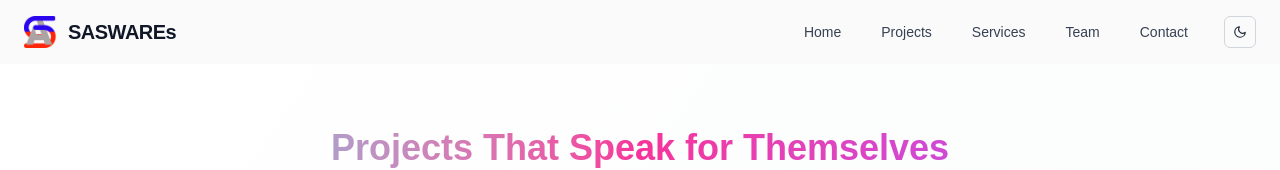
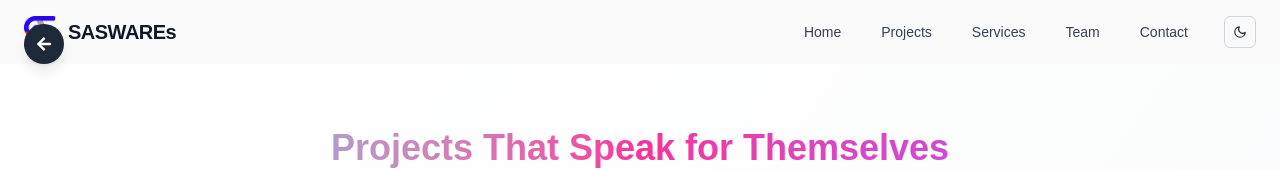
Before and after one commit to SASWAREsTech/saswares, a Next.js app: page /projects in a window 1280 px wide. Shown: the top 170 px of the page. Built offline with nearby package versions, Linux system fonts and the light colour scheme.

Commit message:
added nav buttons

```diff
--- /dev/null
+++ b/app/components/StickyNavButtons.tsx
@@ -0,0 +1,58 @@
+'use client'
+
+import { useEffect, useState } from 'react'
+import { useRouter } from 'next/navigation'
+import { FaArrowUp, FaArrowLeft } from 'react-icons/fa'
+
+const StickyNavButtons = () => {
+  const [showScroll, setShowScroll] = useState(false)
+  const [showBack, setShowBack] = useState(false)
+  const router = useRouter()
+
+  useEffect(() => {
+    // Only show back button if user came from another page/site
+    if (typeof window !== 'undefined') {
+      const cameFromExternal = document.referrer && !document.referrer.includes(window.location.hostname)
+      const hasRealHistory = window.history.length > 1
+
+      // Only show back if it’s not just splash → home
+      setShowBack(cameFromExternal || hasRealHistory)
+    }
+
+    // Scroll listener for Scroll-to-top button
+    const onScroll = () => {
+      setShowScroll(window.scrollY > 100)
+    }
+
+    window.addEventListener('scroll', onScroll)
+    return () => window.removeEventListener('scroll', onScroll)
+  }, [])
+
+  return (
+    <>
+      {/* 🔝 Scroll to Top */}
+      {showScroll && (
+        <button
+          onClick={() => window.scrollTo({ top: 0, behavior: 'smooth' })}
+          className="fixed bottom-24 right-6 z-50 p-3 rounded-full bg-blue-600 hover:bg-blue-700 text-white shadow-lg dark:bg-red-500 dark:hover:bg-red-600 transition"
+          aria-label="Back to top"
+        >
+          <FaArrowUp />
+        </button>
+      )}
+
+      {/* 🔙 Back Button */}
+      {showBack && (
+        <button
+          onClick={() => router.back()}
+          className="fixed top-6 left-6 z-50 p-3 rounded-full bg-gray-800 hover:bg-gray-700 text-white shadow-lg dark:bg-gray-200 dark:text-black dark:hover:bg-gray-100 transition"
+          aria-label="Go back"
+        >
+          <FaArrowLeft />
+        </button>
+      )}
+    </>
+  )
+}
+
+export default StickyNavButtons
--- a/app/layout.tsx
+++ b/app/layout.tsx
@@ -5,6 +5,7 @@ import Navbar from './components/Navbar'
 import StickyCTA from './components/StickyCTA'
 import Footer from './components/Footer'
 import AppLoader from './components/AppLoader'
+import StickyNavButtons from './components/StickyNavButtons'
 
 export const metadata = {
   title: 'SASWAREs',
@@ -26,6 +27,7 @@ export default function RootLayout({ children }: { children: React.ReactNode })
           <div className="bg-white text-black dark:bg-black dark:text-white transition-colors duration-300 min-h-screen">
             <Navbar />
             <StickyCTA />
+            <StickyNavButtons/>
             <AppLoader>
             <main>{children}</main>
             </AppLoader>
```
